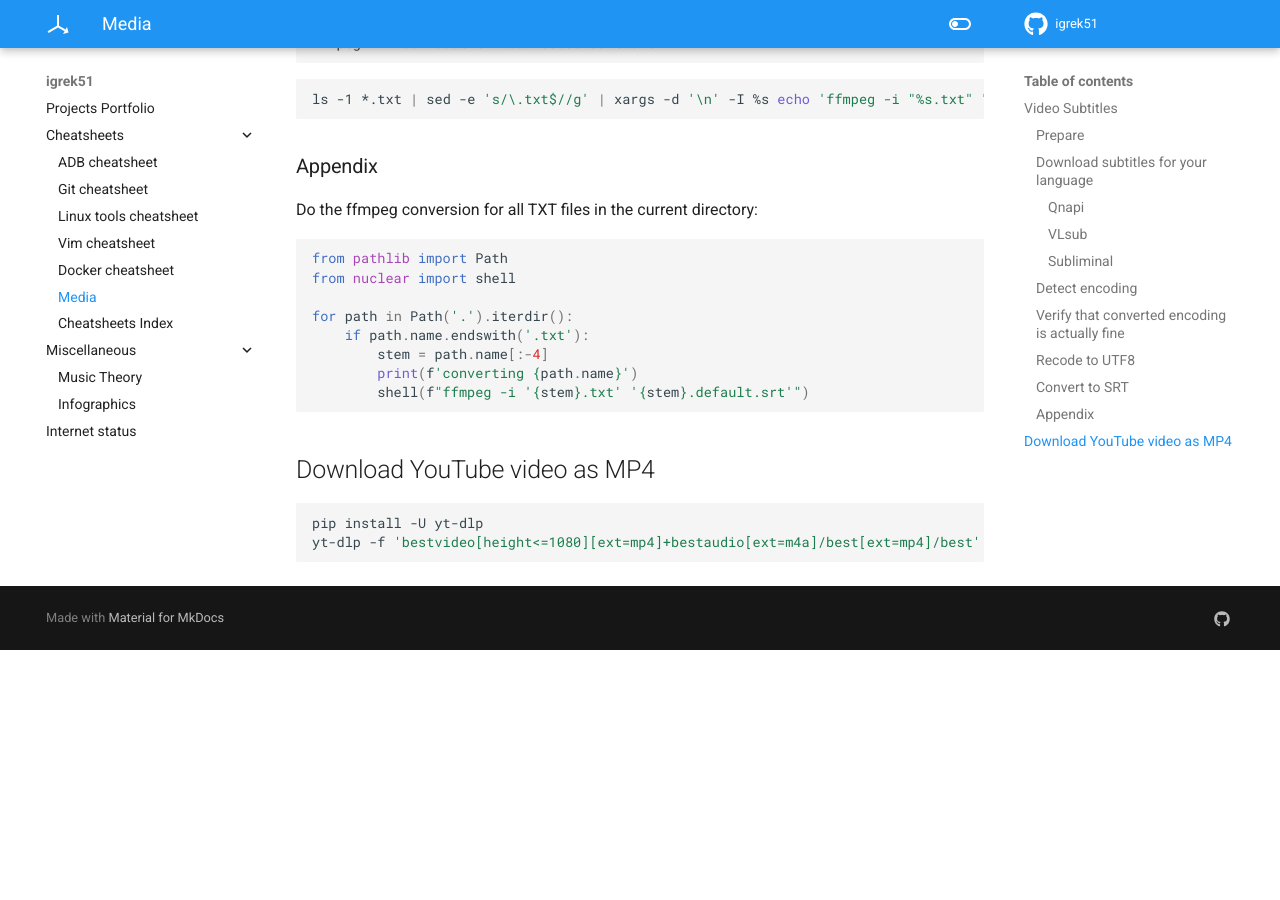
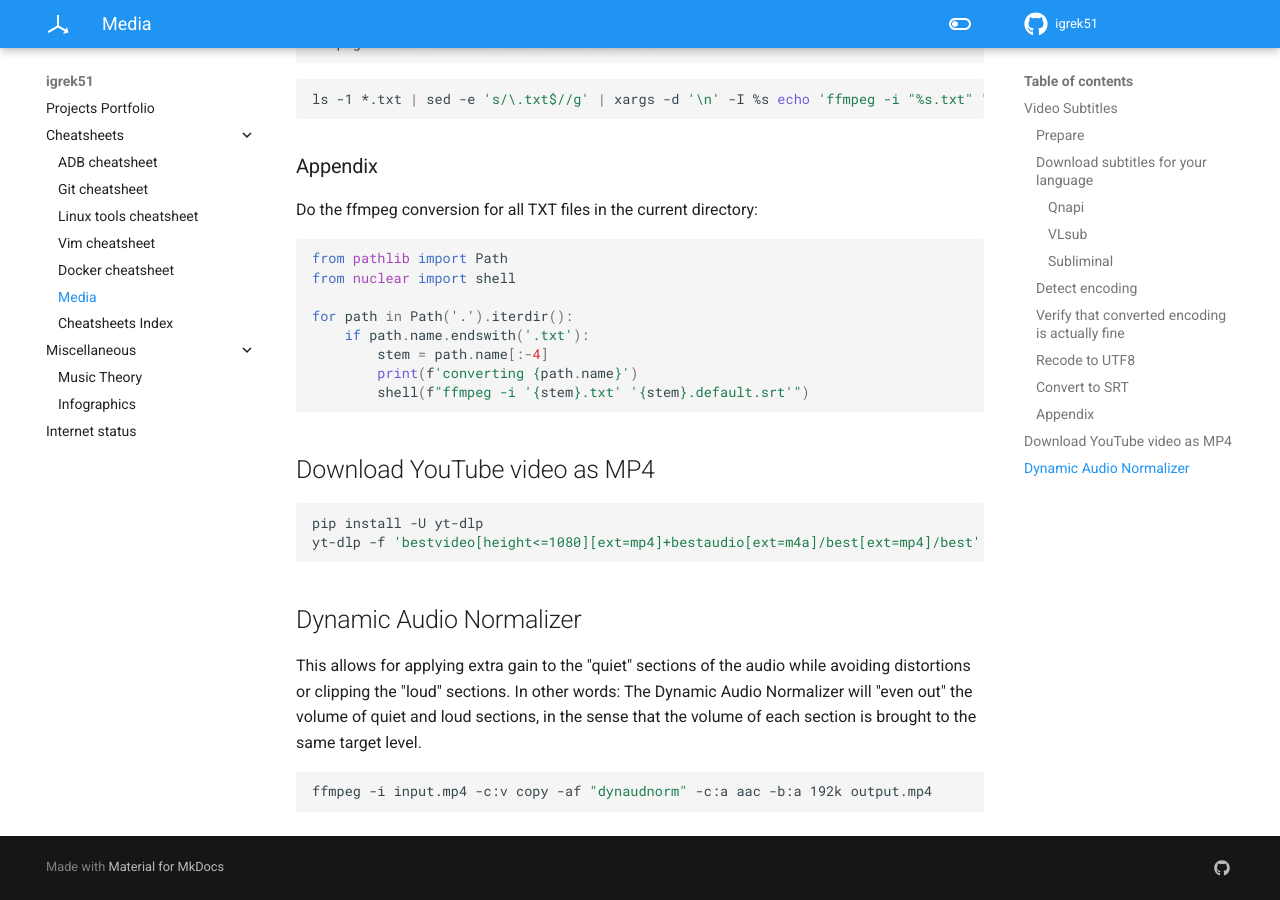
Before and after one commit to igrek51/igrek51.github.io, an MkDocs documentation site: the page built from docs/cheatsheet/media-utils.md, in a window 1280 px wide and 900 px high, scrolled down 1441 px. Built offline with MkDocs 1.6.1 and Material for MkDocs 9.7.7, drawn with Linux system fonts in a browser that asks for light colours; before the commit the page ends 2091 px from its top, so only the background shows below that.

Commit message:
Add Dynamic Audio Normalizer

````diff
--- a/docs/cheatsheet/media-utils.md
+++ b/docs/cheatsheet/media-utils.md
@@ -76,3 +76,10 @@ for path in Path('.').iterdir():
 pip install -U yt-dlp
 yt-dlp -f 'bestvideo[height<=1080][ext=mp4]+bestaudio[ext=m4a]/best[ext=mp4]/best' URL
 ```
+
+## Dynamic Audio Normalizer
+This allows for applying extra gain to the "quiet" sections of the audio while avoiding distortions or clipping the "loud" sections.
+In other words: The Dynamic Audio Normalizer will "even out" the volume of quiet and loud sections, in the sense that the volume of each section is brought to the same target level.
+```sh
+ffmpeg -i input.mp4 -c:v copy -af "dynaudnorm" -c:a aac -b:a 192k output.mp4
+```
````
